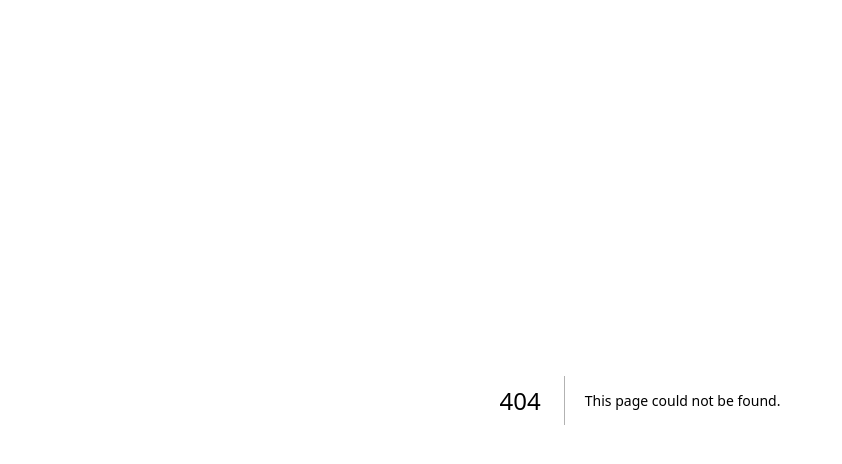
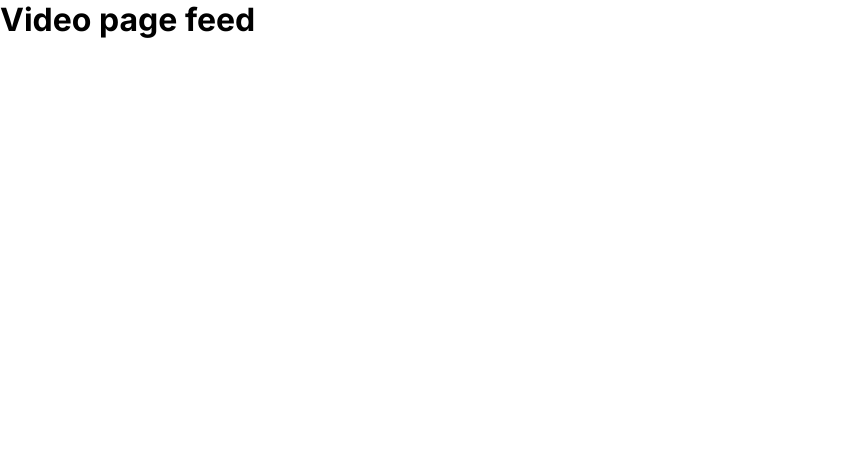
Before and after one commit to rapon1kt/Blog, a Next.js app in the folder client/: page /v1/feed/videos in a window 1280 px wide. Before the commit this address had no page. Shown: the top 464 px of the page, without its empty margins (0-842 px from the left). Built offline with nearby package versions, Linux system fonts and the light colour scheme.

Commit message:
feat: initial video feed page

```diff
--- /dev/null
+++ b/client/src/app/v1/feed/videos/page.tsx
@@ -0,0 +1,3 @@
+export default function VideoFeed() {
+	return <h1>Video page feed</h1>;
+}
```
